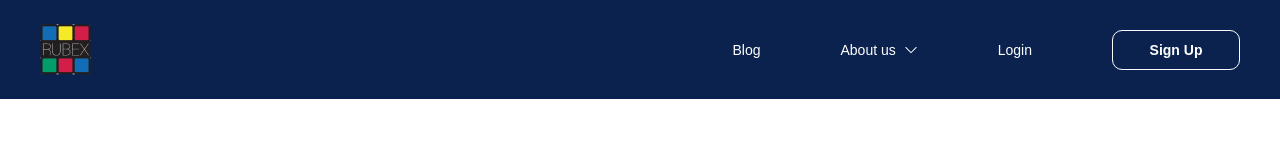
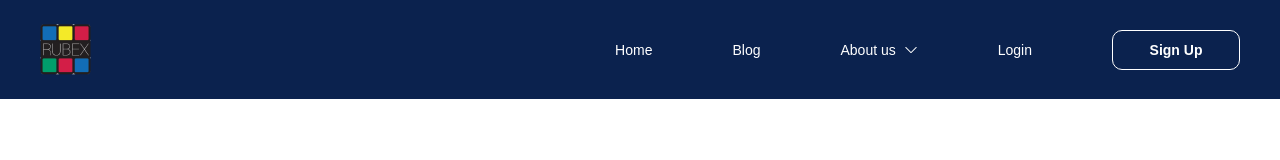
Before and after one commit to Aagam-Jain-113/rubex, a React (Create React App) app: page /about in a window 1280 px wide. Shown: the top 160 px of the page. Built offline with nearby package versions, Linux system fonts and the light colour scheme.

Commit message:
added: Home link on Navbar

```diff
--- a/src/components/Navbar.js
+++ b/src/components/Navbar.js
@@ -21,6 +21,7 @@ function Navbar() {
             </div>
             {isOpen ?
                 <div className={'space-y-5 transform duration-300 text-sm text-center items-center justify-center flex flex-col w-full overflow-hidden relative' + (isOpen ? "h-80" : 'h-10')}>
+                    {location.pathname !== "/" && <a href="/">Home</a>}
                     <a href="/">Blog</a>
                     <div className='flex items-center cursor-pointer space-x-2' onClick={() => setActiveDropdown(!activeDropdown)}>
                         <p>About us</p>
@@ -37,6 +38,7 @@ function Navbar() {
                 </div>
                 :
                 <div className='space-x-20 hidden text-sm text-center items-center lg:flex justify-between relative'>
+                    {location.pathname !== "/" && <a href="/">Home</a>}
                     <a href="/">Blog</a>
                     <div className='flex items-center cursor-pointer space-x-2' onMouseEnter={() => setActiveDropdown(!activeDropdown)} onClick={() => setActiveDropdown(!activeDropdown)}>
                         <p>About us</p>
```
